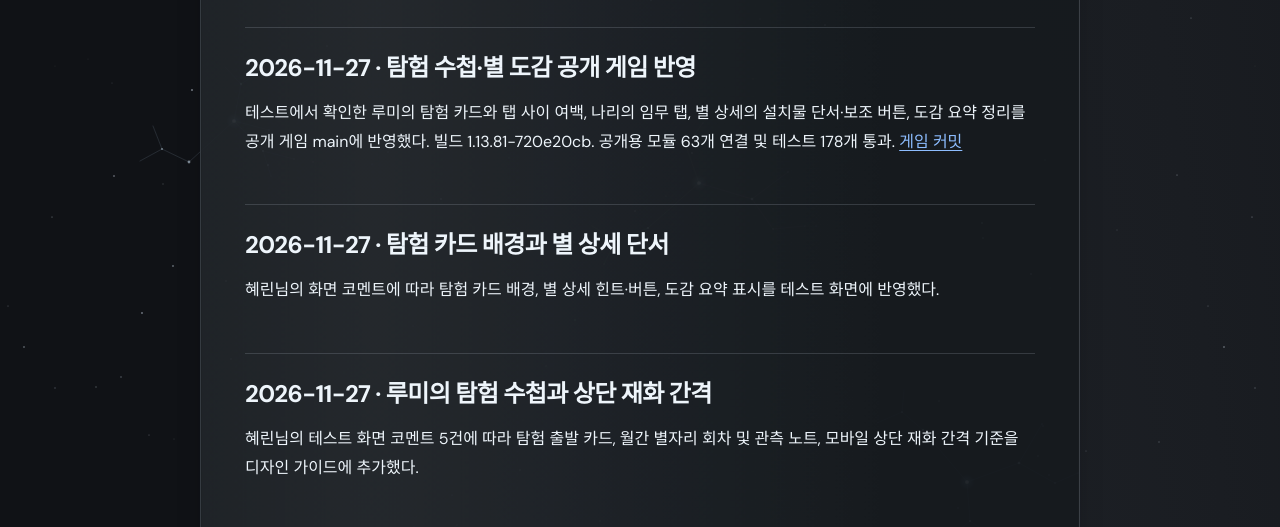
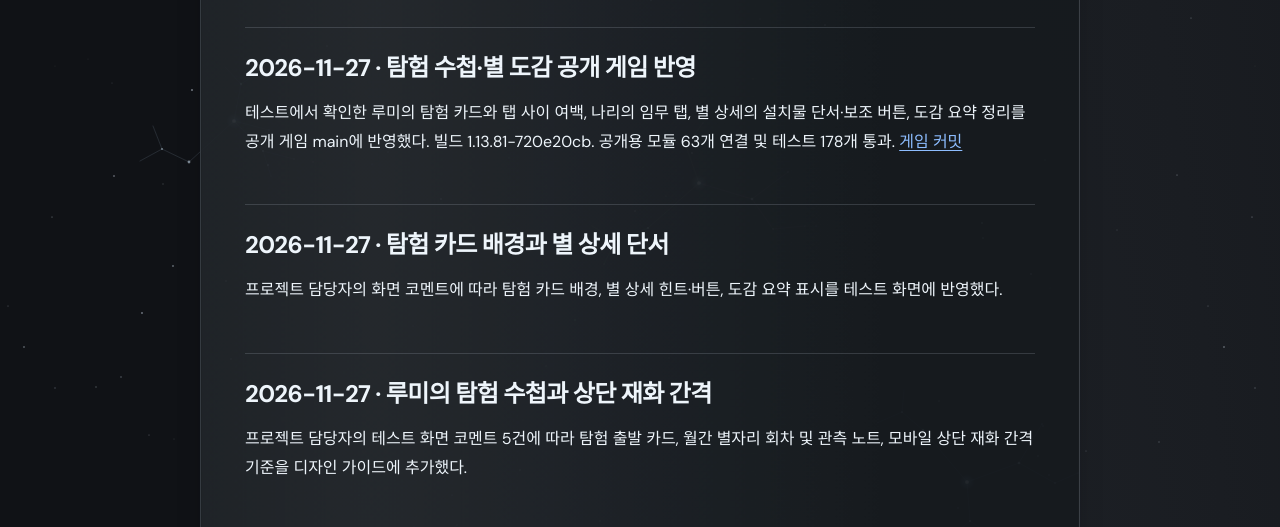
Before and after one commit to crazyjamy/lmmwiki, a plain HTML site: page docs/wiki/log.html in a window 1280 px wide. Shown: the part 234-761 px from the top of the page. Drawn offline with Linux system fonts and the light colour scheme.

Commit message:
개발 위키 변경 기록의 요청자 표기 통일

```diff
--- a/docs/wiki/log.html
+++ b/docs/wiki/log.html
@@ -14,8 +14,8 @@
 <a href="https://github.com/crazyjamy/lmmwiki">GitHub</a>
 </nav></header>
 <main><h1 id="변경-기록">변경 기록</h1><h2>2026-11-27 · 탐험 수첩·별 도감 공개 게임 반영</h2><p>테스트에서 확인한 루미의 탐험 카드와 탭 사이 여백, 나리의 임무 탭, 별 상세의 설치물 단서·보조 버튼, 도감 요약 정리를 공개 게임 main에 반영했다. 빌드 1.13.81-720e20cb. 공개용 모듈 63개 연결 및 테스트 178개 통과. <a href="https://github.com/crazyjamy/dustgame/commit/cc2404e24575bbaba03be381c7e9f1a8fb1f842e">게임 커밋</a></p>
-<h2>2026-11-27 · 탐험 카드 배경과 별 상세 단서</h2><p>혜린님의 화면 코멘트에 따라 탐험 카드 배경, 별 상세 힌트·버튼, 도감 요약 표시를 테스트 화면에 반영했다.</p>
-<h2>2026-11-27 · 루미의 탐험 수첩과 상단 재화 간격</h2><p>혜린님의 테스트 화면 코멘트 5건에 따라 탐험 출발 카드, 월간 별자리 회차 및 관측 노트, 모바일 상단 재화 간격 기준을 디자인 가이드에 추가했다.</p><h2>2026-11-27 · 나리의 별 단서 안내와 팝업</h2><p>나리의 탭은 할 일 · 부탁 · 설치물 · 성장 · 별 단서 순이다. 추천한 미발견 별의 그룹·희귀도·정수 재료가 모두 충분하면 할 일에서 별 단서 보기로 이동할 수 있다. 다섯 탭은 제목과 탭 위치를 공유하고 긴 내용은 본문 안에서 스크롤한다.</p>
+<h2>2026-11-27 · 탐험 카드 배경과 별 상세 단서</h2><p>프로젝트 담당자의 화면 코멘트에 따라 탐험 카드 배경, 별 상세 힌트·버튼, 도감 요약 표시를 테스트 화면에 반영했다.</p>
+<h2>2026-11-27 · 루미의 탐험 수첩과 상단 재화 간격</h2><p>프로젝트 담당자의 테스트 화면 코멘트 5건에 따라 탐험 출발 카드, 월간 별자리 회차 및 관측 노트, 모바일 상단 재화 간격 기준을 디자인 가이드에 추가했다.</p><h2>2026-11-27 · 나리의 별 단서 안내와 팝업</h2><p>나리의 탭은 할 일 · 부탁 · 설치물 · 성장 · 별 단서 순이다. 추천한 미발견 별의 그룹·희귀도·정수 재료가 모두 충분하면 할 일에서 별 단서 보기로 이동할 수 있다. 다섯 탭은 제목과 탭 위치를 공유하고 긴 내용은 본문 안에서 스크롤한다.</p>
 <h2 id="2026-11-27--공개-은하계-배경의-장식-연결선-제거">2026-11-27 ·
 공개 은하계 배경의 장식 연결선 제거</h2>
 <p>프로젝트 담당자의 최종 승인으로 공개 게임 빌드
```
Also changed, not shown: 1 other file.
